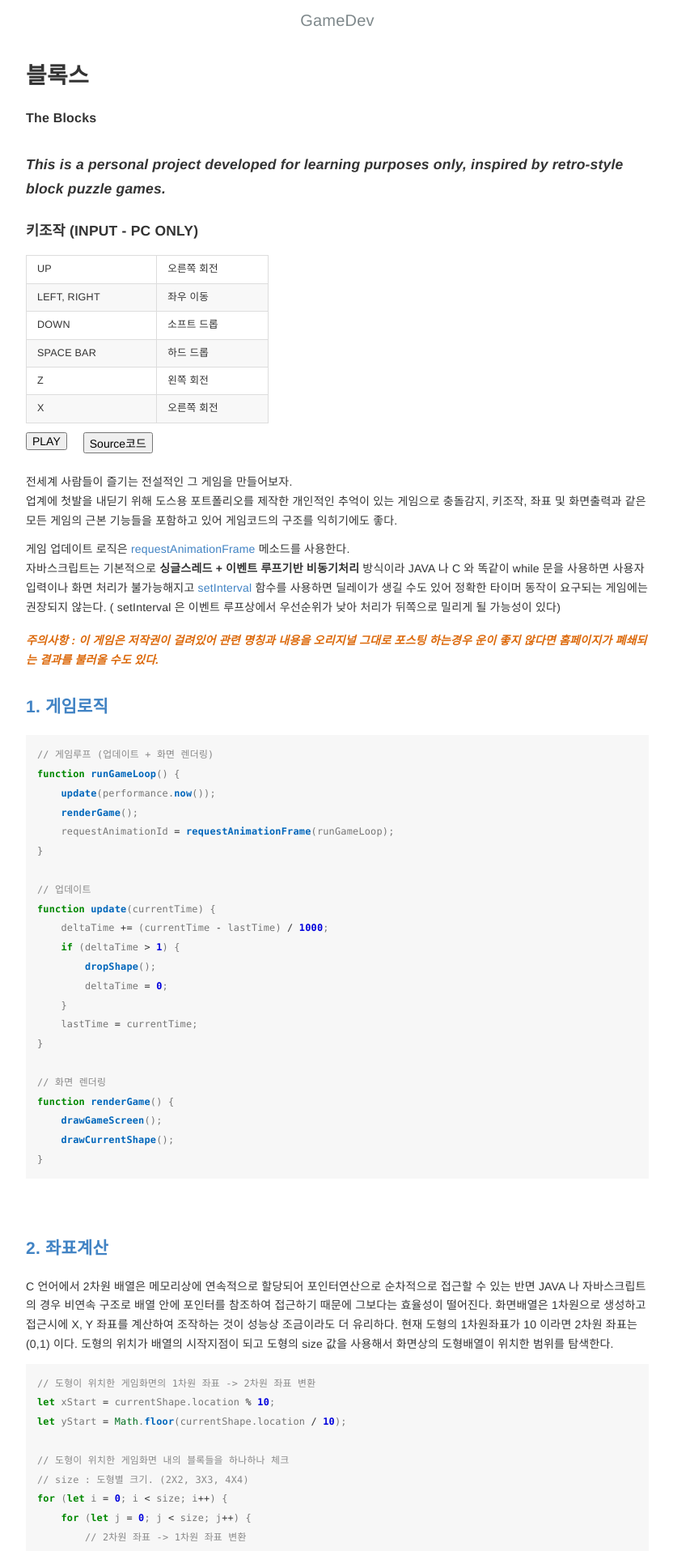
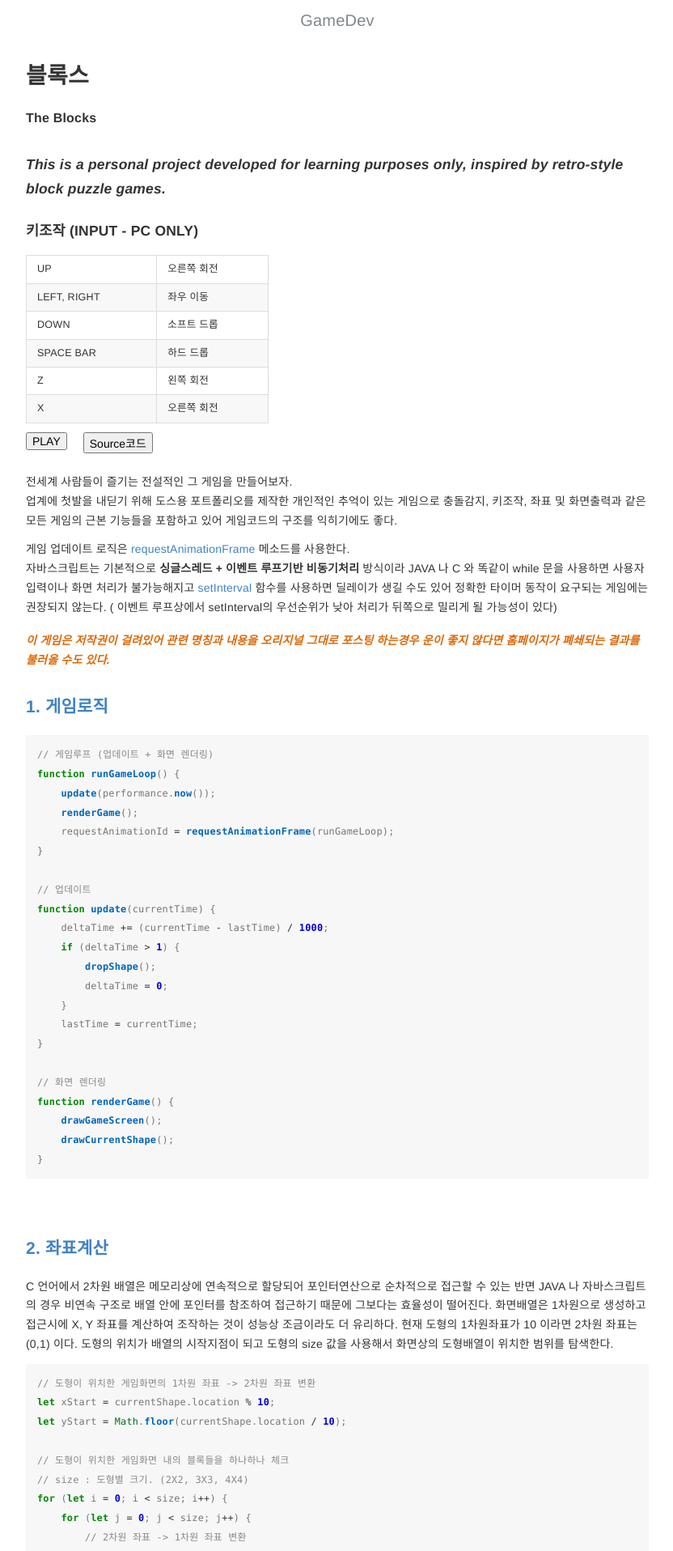
Before and after one commit to nicemiro/nicemiro.github.io, a Jekyll site: the page built from _posts/gameDev/2025-07-25-gameDev_blocks.md, in a window 1280 px wide. Shown: the top 1916 px of the page at 81% size, without its empty margins (223-1055 px from the left). Built offline with Jekyll 4.4.1, drawn with Linux system fonts in a browser that asks for light colours.

Commit message:
fix: polished some sentences

````diff
--- a/_posts/gameDev/2025-07-25-gameDev_blocks.md
+++ b/_posts/gameDev/2025-07-25-gameDev_blocks.md
@@ -73,9 +73,9 @@ published: true
 업계에 첫발을 내딛기 위해 도스용 포트폴리오를 제작한 개인적인 추억이 있는 게임으로 충돌감지, 키조작, 좌표 및 화면출력과 같은 모든 게임의 근본 기능들을 포함하고 있어 게임코드의 구조를 익히기에도 좋다.
 
 게임 업데이트 로직은 [requestAnimationFrame][2]{:target="_blank"} 메소드를 사용한다.
-자바스크립트는 기본적으로 **싱글스레드 + 이벤트 루프기반 비동기처리** 방식이라 JAVA 나 C 와 똑같이 while 문을 사용하면 사용자 입력이나 화면 처리가 불가능해지고 [setInterval][3]{:target="_blank"} 함수를 사용하면 딜레이가 생길 수도 있어 정확한 타이머 동작이 요구되는 게임에는 권장되지 않는다. ( setInterval 은 이벤트 루프상에서 우선순위가 낮아 처리가 뒤쪽으로 밀리게 될 가능성이 있다)
+자바스크립트는 기본적으로 **싱글스레드 + 이벤트 루프기반 비동기처리** 방식이라 JAVA 나 C 와 똑같이 while 문을 사용하면 사용자 입력이나 화면 처리가 불가능해지고 [setInterval][3]{:target="_blank"} 함수를 사용하면 딜레이가 생길 수도 있어 정확한 타이머 동작이 요구되는 게임에는 권장되지 않는다. ( 이벤트 루프상에서 setInterval의 우선순위가 낮아 처리가 뒤쪽으로 밀리게 될 가능성이 있다)
 
-<h6 style="color: #dc690bff; font-style: italic;"> 주의사항 : 이 게임은 저작권이 걸려있어 관련 명칭과 내용을 오리지널 그대로 포스팅 하는경우 운이 좋지 않다면 홈페이지가 폐쇄되는 결과를 불러올 수도 있다. </h6>
+<h6 style="color: #dc690bff; font-style: italic;">이 게임은 저작권이 걸려있어 관련 명칭과 내용을 오리지널 그대로 포스팅 하는경우 운이 좋지 않다면 홈페이지가 폐쇄되는 결과를 불러올 수도 있다. </h6>
 
 ### 1. 게임로직
 ```javascript
````
